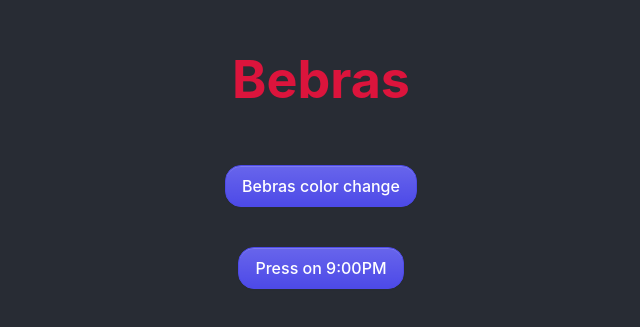
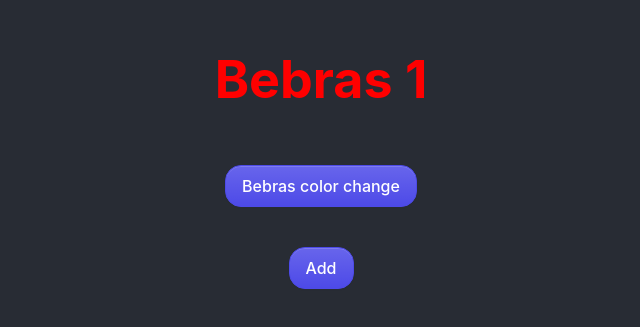
Before and after one commit to Kplukas/uzduotys11-22, a React (Create React App) app in the folder r1/: page / in a window 1280 px wide. Shown: the part 239-566 px from the top of the page, without its empty margins (319-959 px from the left). Built offline with nearby package versions, Linux system fonts and the light colour scheme.

Commit message:
useState

```diff
--- a/r1/src/App.jsx
+++ b/r1/src/App.jsx
@@ -3,22 +3,30 @@ import './App.scss';
 
 function App() {
 
-    const[color, setColor] = useState('crimson');
+    const[color, setColor] = useState(true);
 
-    const now = () => {
-        console.log('now')
+    const[count, setCount] = useState(1);
+
+    {/*     const now = () => {
+                console.log('now')
+            }
+    */}
+
+    const change = () => {
+        setColor(!color);
     }
 
-    const change = () => {
-        setColor('blue');
+    const add = () => {
+        setCount(countNow => countNow +1)
     }
 
     return (
         <div className="App">
             <div className="App-header">
-                <h1 style={{color: color}}>Bebras</h1>
+                <h1 style={{color: color ? 'red' : 'blue'}}>Bebras {count}</h1>
                 <button onClick={change} >Bebras color change</button>
-                <button onClick={now} >Press on 9:00PM</button>
+                <button onClick={add} >Add</button>
+                {/* <button onClick={now} >Press on 9:00PM</button> */}
             </div>
 
         </div>
```
